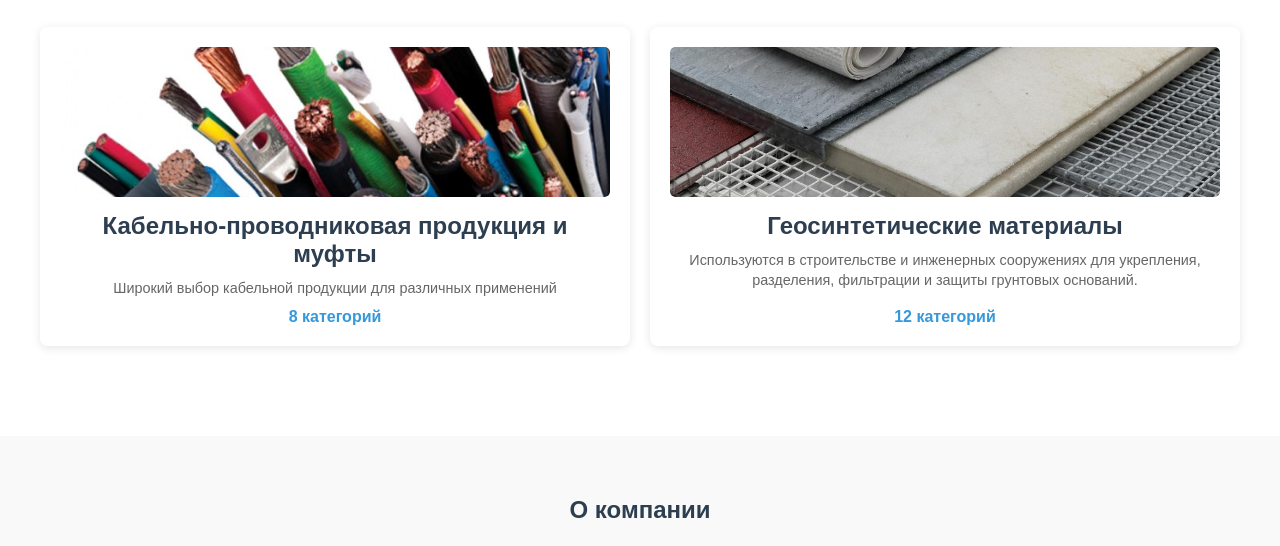
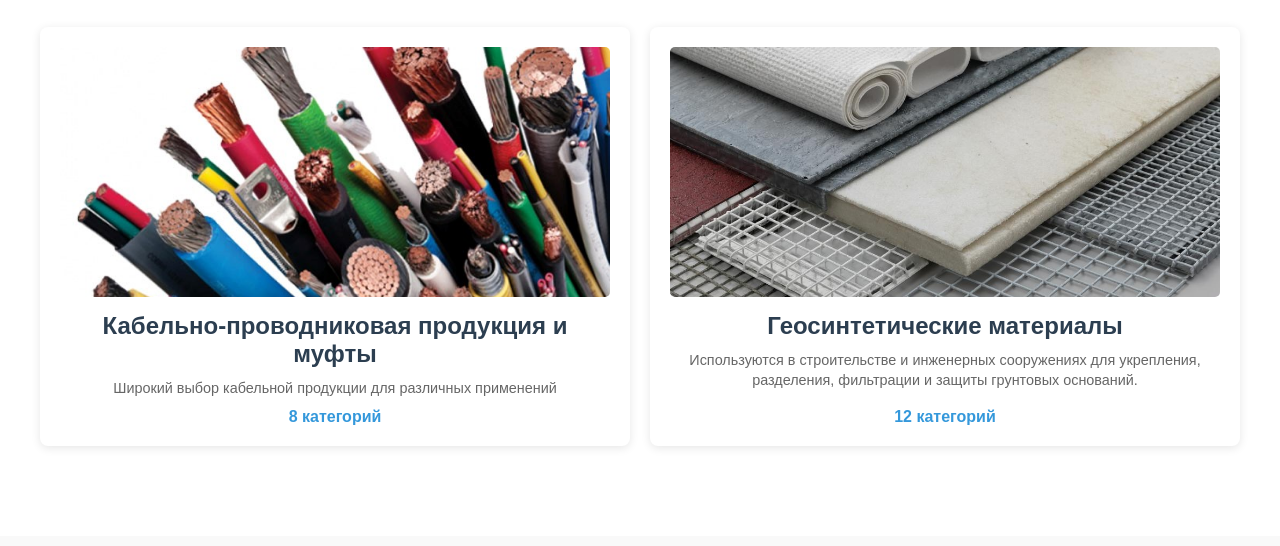
Before and after one commit to Prudexxx/Energo, a plain HTML site: page index.html in a window 1280 px wide. Shown: the part 254-800 px from the top of the page. Drawn offline with nearby package versions, Linux system fonts and the light colour scheme.

Commit message:
Update ind.css

```diff
--- a/ind.css
+++ b/ind.css
@@ -39,7 +39,7 @@
 
         .main-category-icon {
             width: 100%;
-            height: 150px;
+            height: 250px;
             display: flex;
             justify-content: center;
             align-items: center;
@@ -50,7 +50,7 @@
 
         .main-category-icon img {
             width: 100%;
-            height: 100%;
+            height: 150%;
             object-fit: cover;
             border-radius: 5px;
         }
```
